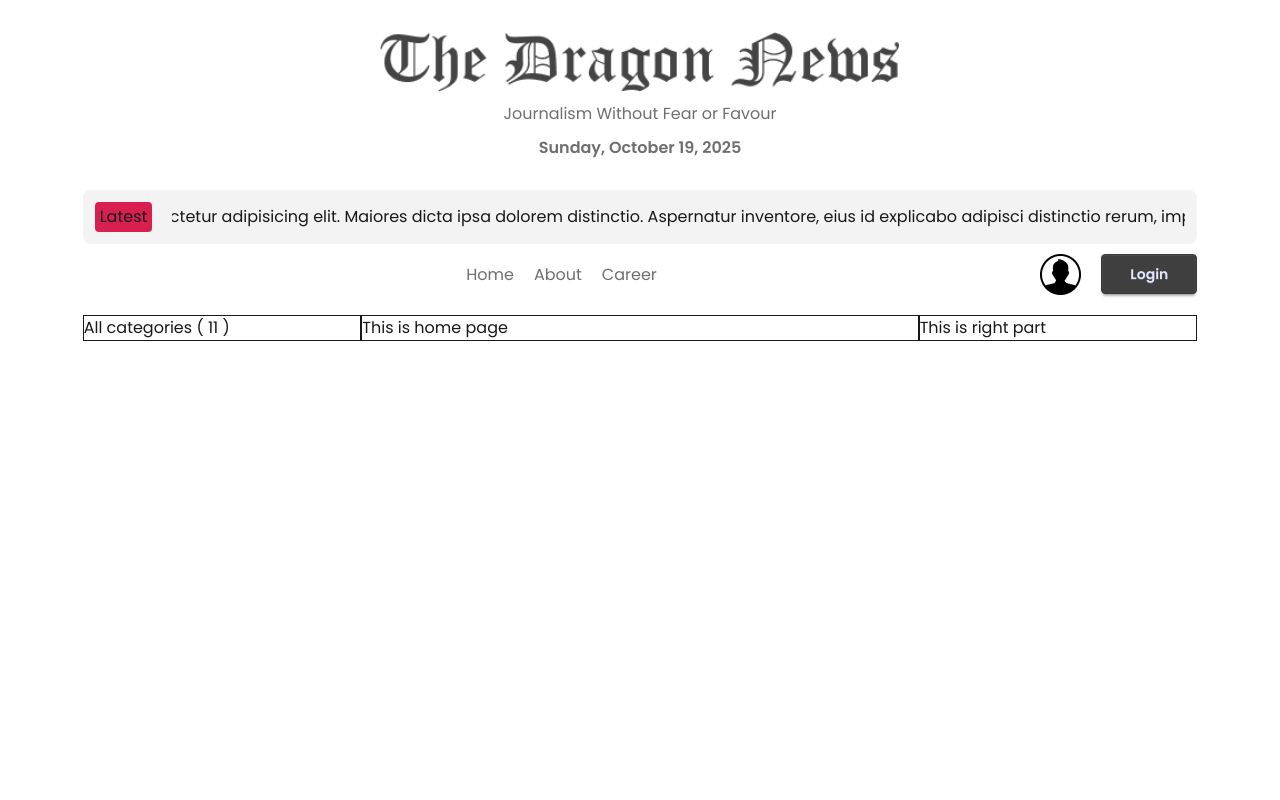
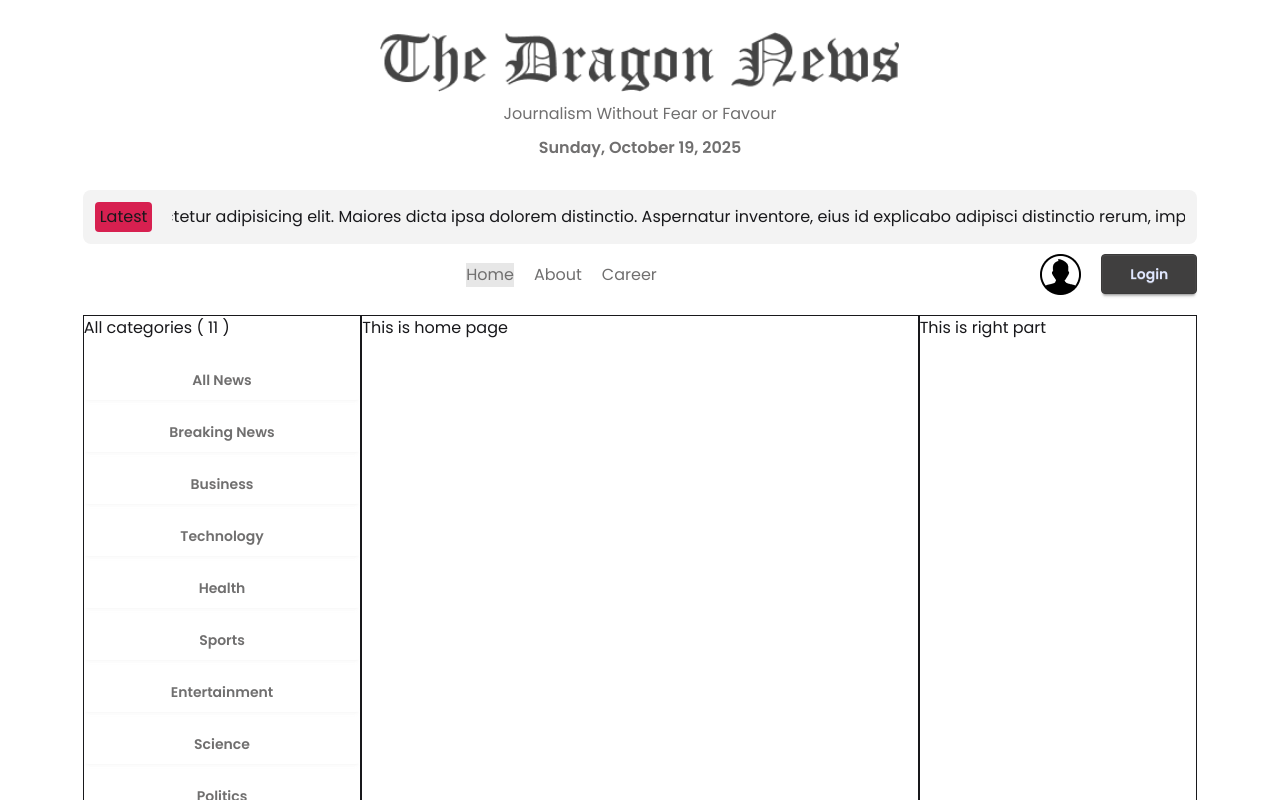
Before and after one commit to shaikhkingshuk/The-Dragon-News, a React (Vite) app: page / in a window 1280 px wide. Shown: the top 800 px of the page. Built offline with nearby package versions, Linux system fonts and the light colour scheme.

Commit message:
used useParams() to get news id

```diff
--- a/src/components/Categories.jsx
+++ b/src/components/Categories.jsx
@@ -1,4 +1,5 @@
 import React, { use } from "react";
+import { NavLink } from "react-router";
 
 const categoryPromise = fetch("/categories.json").then((data) => data.json());
 
@@ -7,6 +8,19 @@
   return (
     <div>
       <h1>All categories ( {categories.length} )</h1>
+      <div className="grid grid-cols-1 mt-5 gap-3">
+        {categories.map((category) => (
+          <NavLink
+            key={category.id}
+            className={
+              "btn bg-base-100 border-0 hover:bg-base-200 font-semibold text-accent"
+            }
+            to={`/category/${category.id}`}
+          >
+            {category.name}
+          </NavLink>
+        ))}
+      </div>
     </div>
   );
 };
--- a/src/index.css
+++ b/src/index.css
@@ -19,3 +19,7 @@
 * {
   font-family: "Poppins", sans-serif;
 }
+
+a.active {
+  @apply bg-base-300;
+}
--- a/src/pages/CategoryNews.jsx
+++ b/src/pages/CategoryNews.jsx
@@ -1,7 +1,10 @@
 import React from "react";
+import { useParams } from "react-router";
 
 const CategoryNews = () => {
-  return <div></div>;
+  const { id } = useParams();
+  console.log(id);
+  return <div>CategoryNews</div>;
 };
 
 export default CategoryNews;
```
